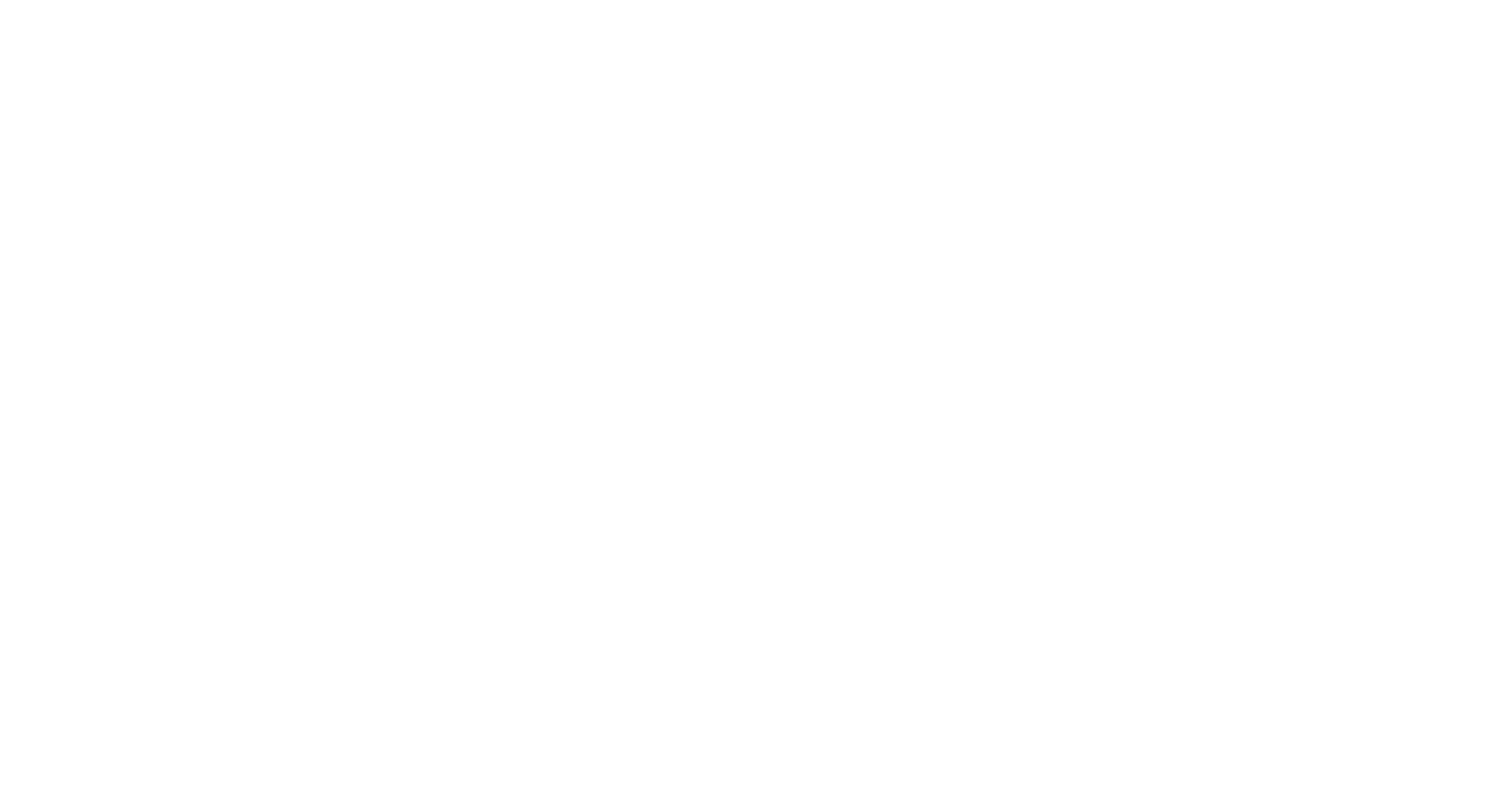
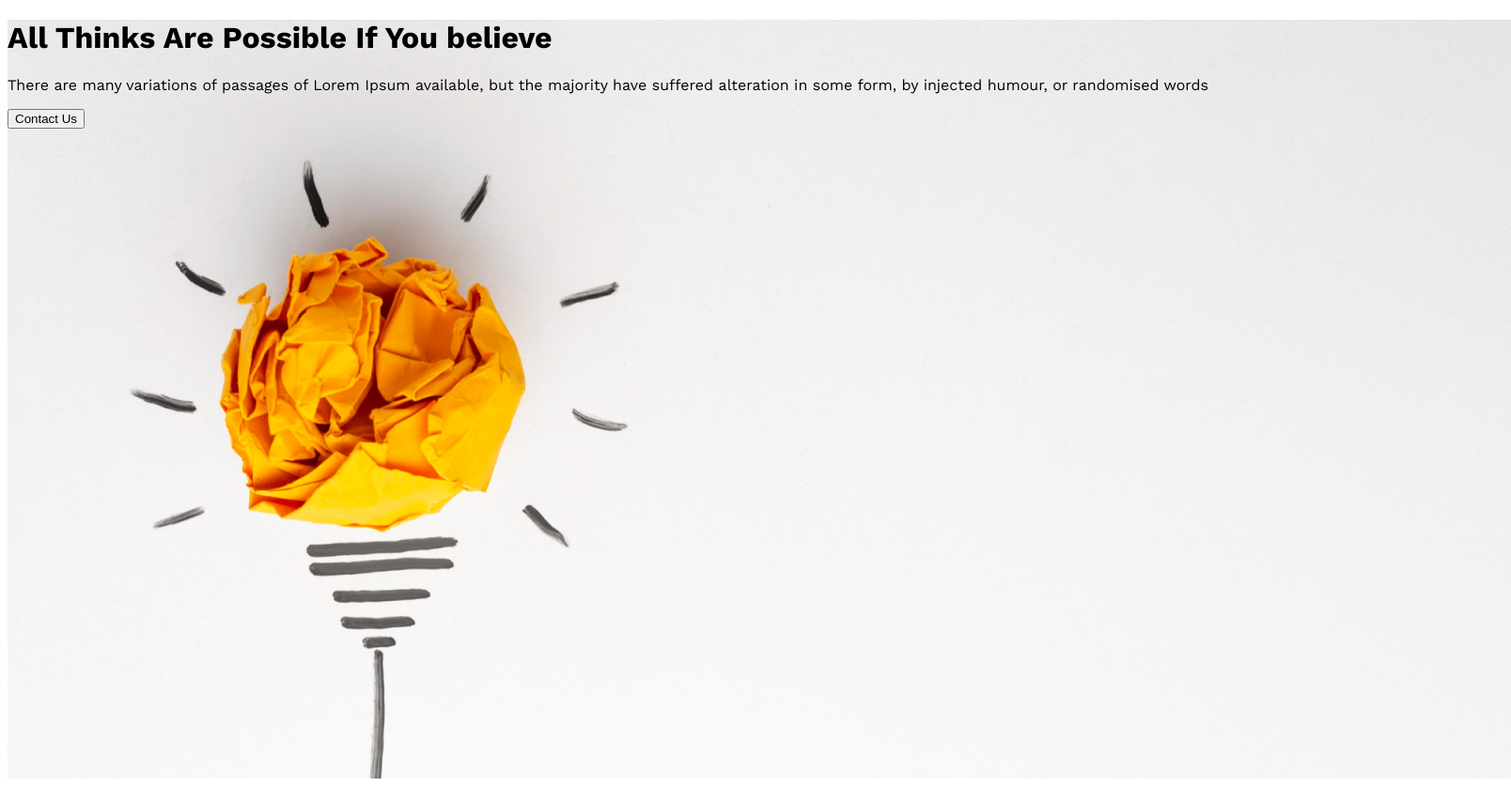
Before and after one commit to mrromanmiah/my-practice-project-1, a plain HTML site: page index.html in a window 1280 px wide. Shown: the whole page at 94% size, 1608 px wide, since content can reach past the window. Before the commit the page ends 800 px from the top, so only its background shows below. Drawn offline with nearby package versions, Linux system fonts and the light colour scheme.

Commit message:
header section style in progress

```diff
--- a/index.html
+++ b/index.html
@@ -1,12 +1,26 @@
 <!DOCTYPE html>
 <html lang="en">
+
 <head>
     <meta charset="UTF-8">
     <meta name="viewport" content="width=device-width, initial-scale=1.0">
     <title>My Practice Project 1</title>
+    <link rel="preconnect" href="https://fonts.googleapis.com">
+    <link rel="preconnect" href="https://fonts.gstatic.com" crossorigin>
+    <link href="https://fonts.googleapis.com/css2?family=Work+Sans:wght@400;500;600;700&display=swap" rel="stylesheet">
+    <link rel="stylesheet" href="styles/practice1.css">
+
 </head>
+
 <body>
-    <header>
+    <header class="header">
+        <div class="banner">
+            <div class="banner-content">
+                <h1 class="banner-title">All Thinks Are Possible If You believe</h1>
+                <p class="banner-description">There are many variations of passages of Lorem Ipsum available, but the majority have suffered alteration in some form, by injected humour, or randomised words</p>
+                <button class="btn-primary">Contact Us</button>
+            </div>
+        </div>
 
     </header>
     <main>
@@ -16,4 +30,5 @@
 
     </footer>
 </body>
+
 </html>
--- a/styles/practice1.css
+++ b/styles/practice1.css
@@ -0,0 +1,14 @@
+/* common shared styles */
+
+body {
+    font-family: 'Work Sans', sans-serif;
+}
+
+/* header related styles */
+
+.header {
+    background: url('../images/banner/banner1.png');
+    background-repeat: no-repeat;
+    width: 1600px;
+    height: 808px;
+}
```
